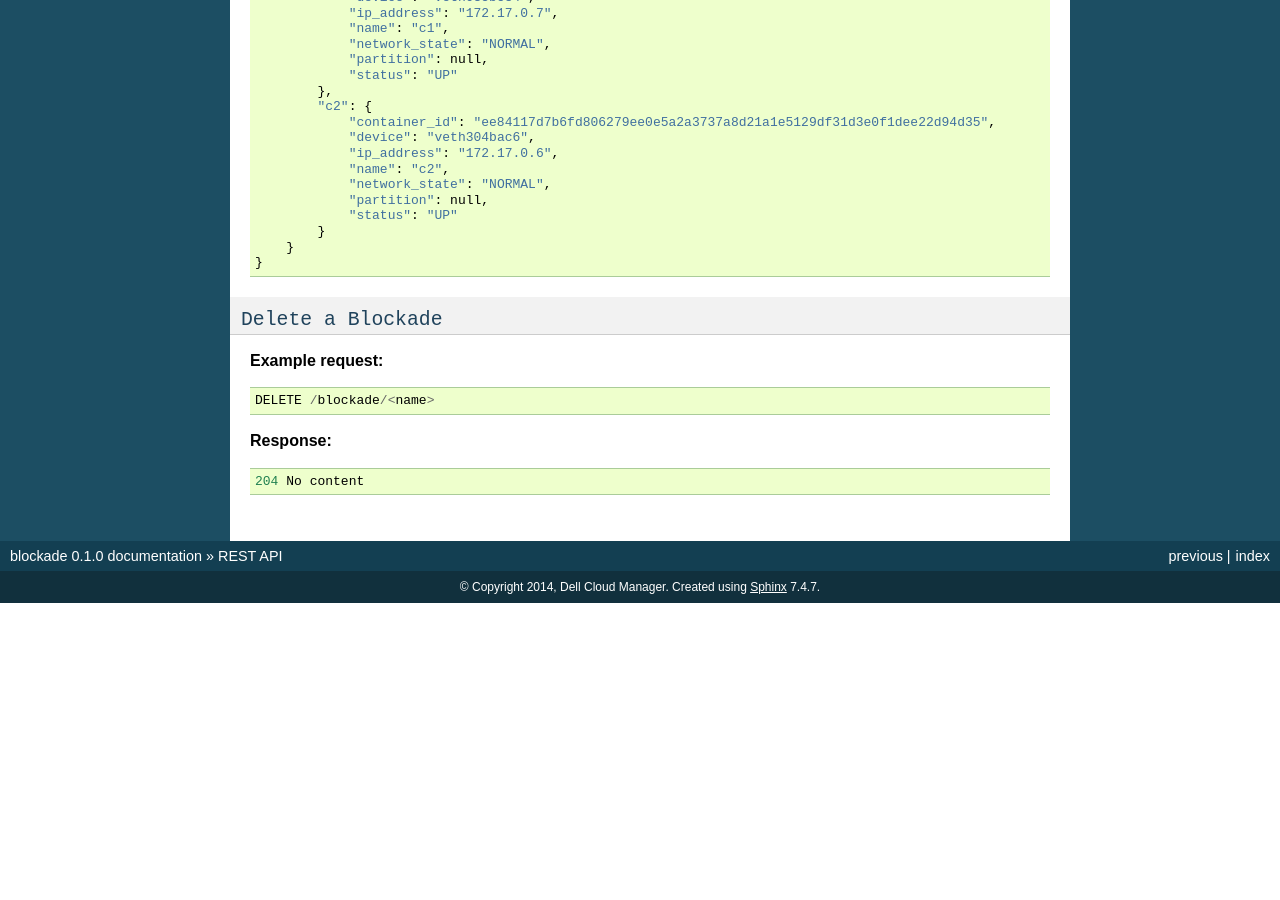
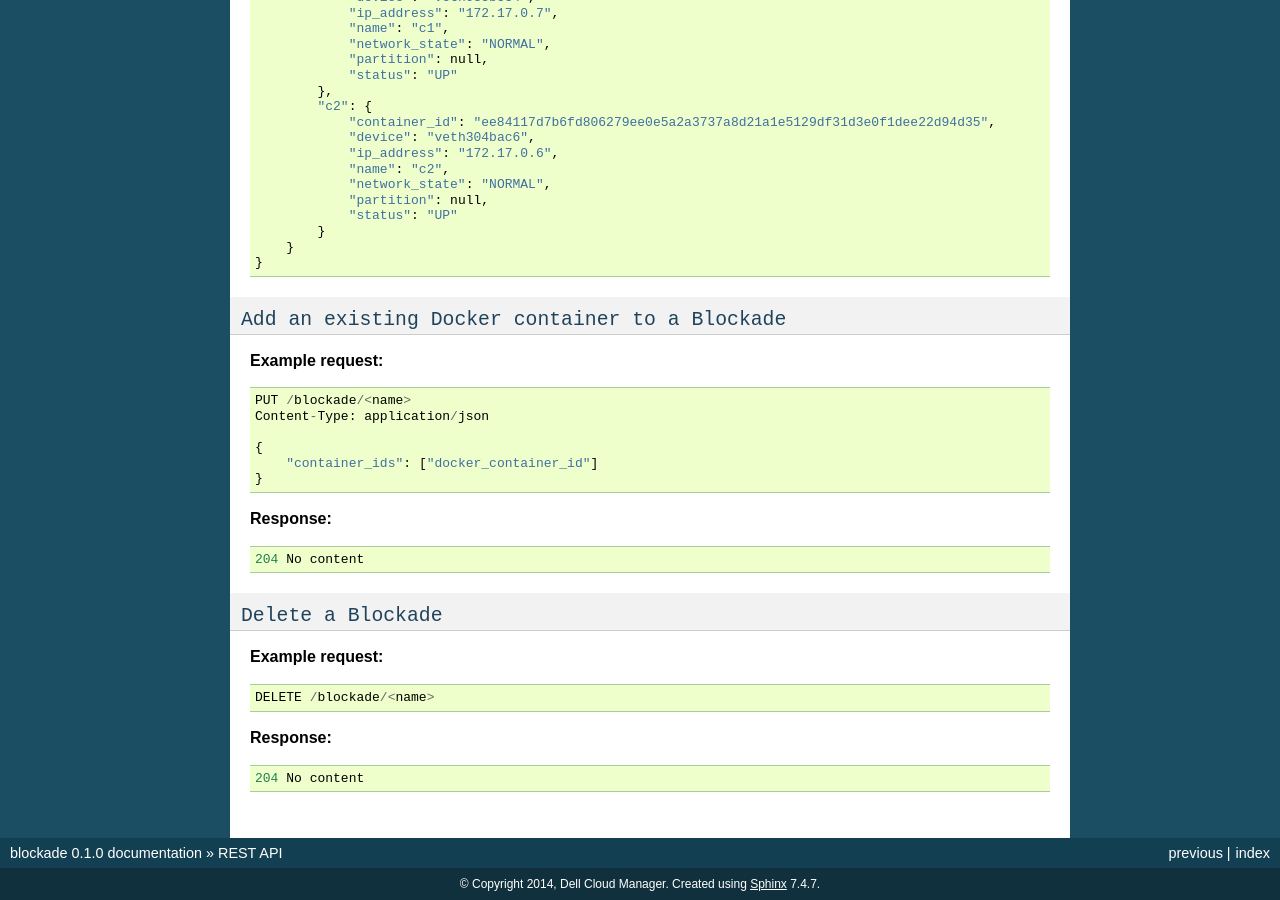
Before and after one commit to worstcase/blockade, a Sphinx documentation site: the page built from docs/rest.rst, in a window 1280 px wide and 900 px high, scrolled down 2399 px. Built offline with Sphinx 7.4.7, drawn with Linux system fonts in a browser that asks for light colours; before the commit the page ends 3002 px from its top, so only the background shows below that; some of the changed text lies outside the part shown.

Commit message:
Docs for blockade add command and REST API

```diff
--- a/docs/rest.rst
+++ b/docs/rest.rst
@@ -174,6 +174,26 @@ Check the help for Blockade daemon options ``blockade daemon -h``
         }
     }
 
+``Add an existing Docker container to a Blockade``
+----------------------------------------------------------------
+
+**Example request:**
+
+::
+
+    PUT /blockade/<name>
+    Content-Type: application/json
+
+    {
+        "container_ids": ["docker_container_id"]
+    }
+
+**Response:**
+
+::
+
+    204 No content
+
 ``Delete a Blockade``
 ---------------------
 
```
Also changed, not shown: docs/commands.rst (+11 -0 lines).
